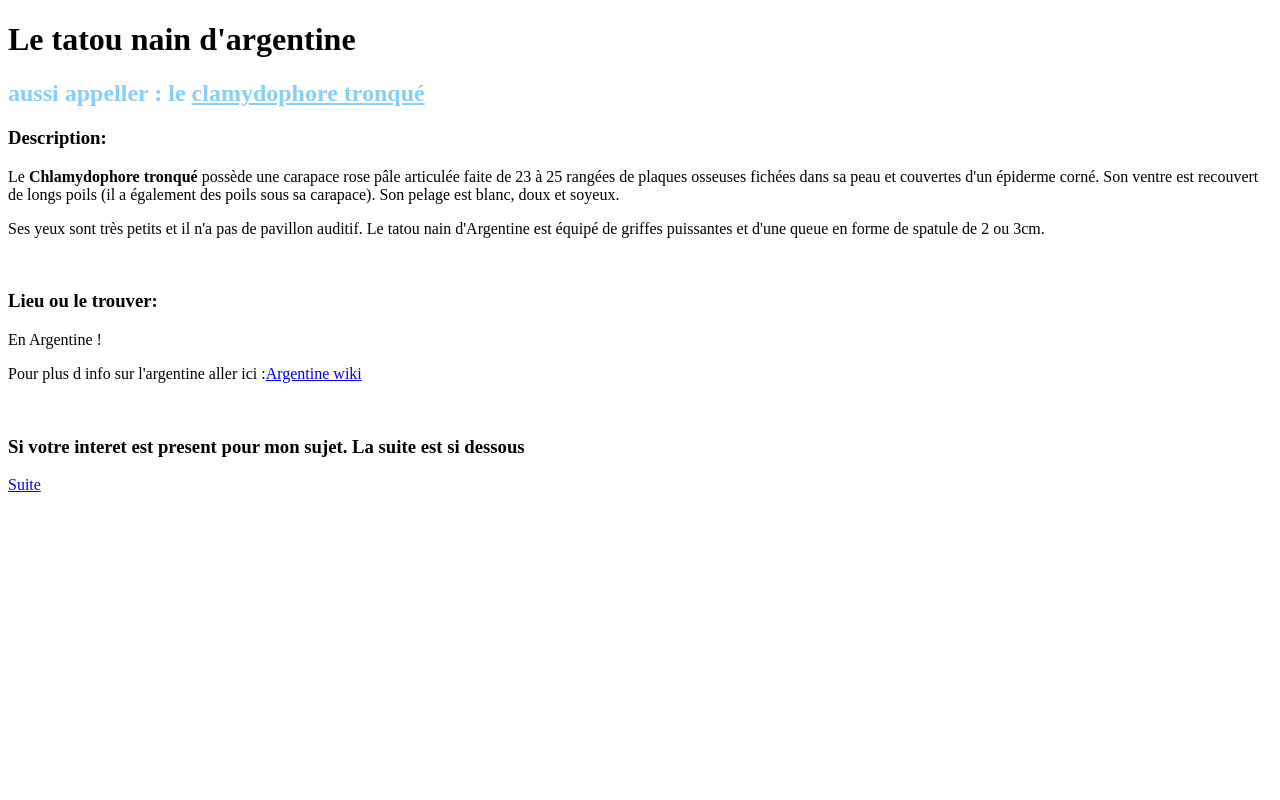
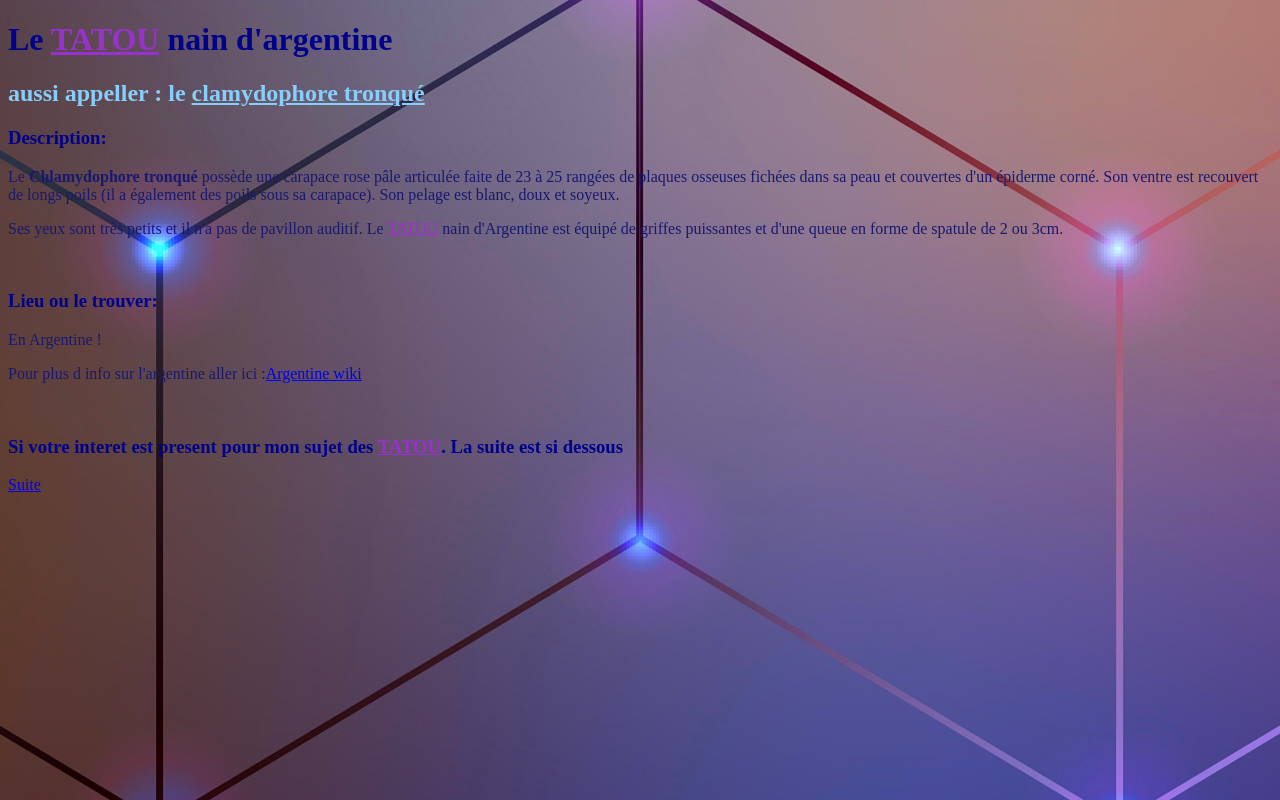
Before and after one commit to TheCode-GOD/IntroWeb, a plain HTML site: page Exercises/Exercise 1/suite index.html in a window 1280 px wide. Drawn offline with Linux system fonts and the light colour scheme.

Commit message:
css et image +++++++++ Final

```diff
--- a/Exercises/Exercise 1/CSS/style.css
+++ b/Exercises/Exercise 1/CSS/style.css
@@ -1,5 +1,21 @@
+body{
+    background: center no-repeat url("../images/fond.jpg");
+}
 h2 {
     color : lightskyblue;
-
+}
+h1 {
+    color : darkblue;
+}
+.tatou{
+    color : darkorchid;
+    text-decoration : underline;
+    text-transform: uppercase;
+}
+p {
+    color : midnightblue;
 
 }
+h3 {
+    color : darkblue;
+}
--- a/Exercises/Exercise 1/suite index.html
+++ b/Exercises/Exercise 1/suite index.html
@@ -2,21 +2,21 @@
 <html lang="fr">
 <head>
     <meta charset="UTF-8">
-    <title>LE TATOU NAIN D'ARGENTINE</title>
+    <title>LE <span class="tatou">tatou</span> NAIN D'ARGENTINE</title>
     <link rel="stylesheet" href="CSS/style.css">
 </head>
 <body>
-    <h1>Le tatou nain d'argentine</h1>
+    <h1>Le <span class="tatou">tatou</span> nain d'argentine</h1>
     <h2>aussi appeller :  le <u>clamydophore tronqué</u></h2>
     <h3>Description:</h3>
     <p>Le <b>Chlamydophore tronqué</b> possède une carapace rose pâle articulée faite de 23 à 25 rangées de plaques osseuses fichées dans sa peau et couvertes d'un épiderme corné. Son ventre est recouvert de longs poils (il a également des poils sous sa carapace). Son pelage est blanc, doux et soyeux.</p>
-    <p>Ses yeux sont très petits et il n'a pas de pavillon auditif. Le tatou nain d'Argentine est équipé de griffes puissantes et d'une queue en forme de spatule de 2 ou 3cm.</p>
+    <p>Ses yeux sont très petits et il n'a pas de pavillon auditif. Le <span class="tatou">tatou</span> nain d'Argentine est équipé de griffes puissantes et d'une queue en forme de spatule de 2 ou 3cm.</p>
         <br />
     <h3>Lieu ou le trouver:</h3>
     <p>                          En Argentine !                         </p>
     <p>Pour plus d info sur l'argentine aller ici :<a href="https://fr.wikipedia.org/wiki/Argentine">Argentine wiki </a></p>
     <br />
-    <h3>Si votre interet est present pour mon sujet. La suite est si dessous</h3>
+    <h3>Si votre interet est present pour mon sujet des <span class="tatou">tatou</span>. La suite est si dessous</h3>
     <a href="index.html">Suite</a>
 </body>
 </html>
```
Also changed, not shown: Exercises/Exercise 1/index.html (+1 -1 lines).
